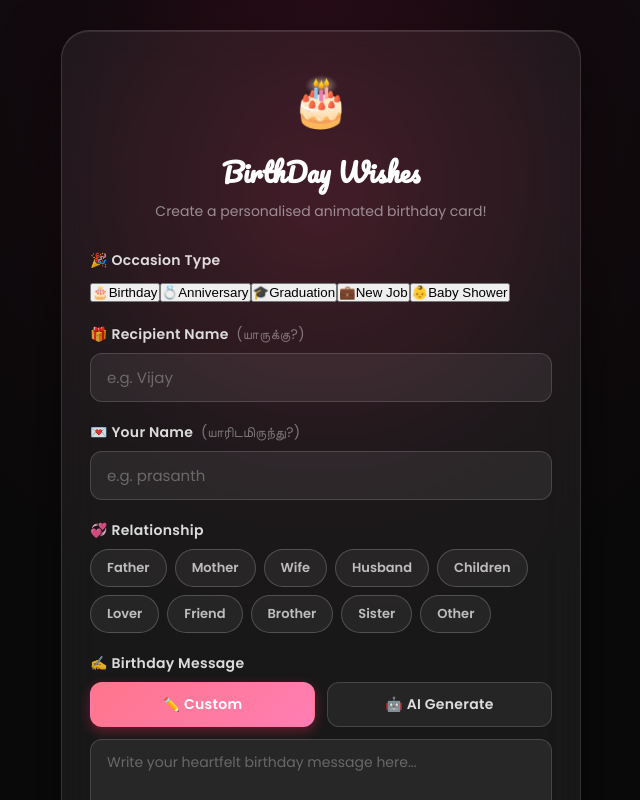
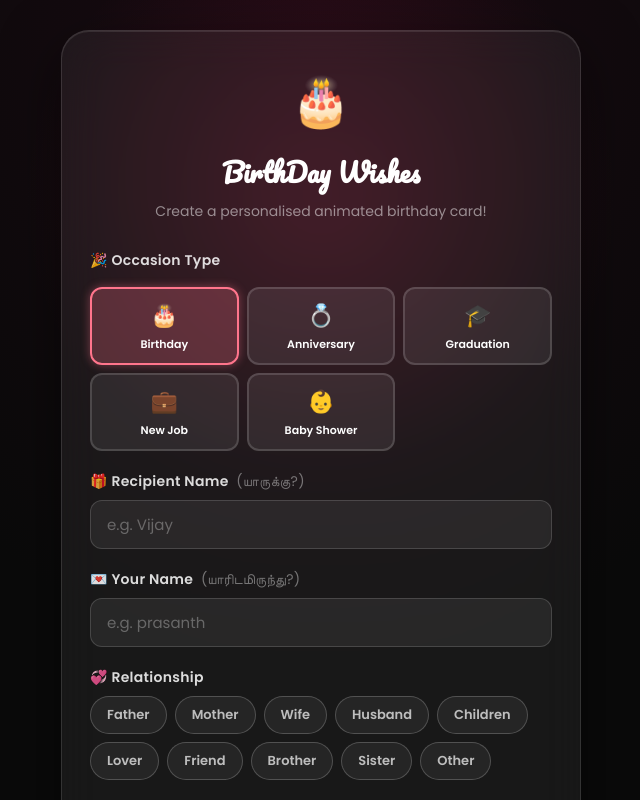
Before and after one commit to Vijayapp20/birthday-card-maker, a React (Vite) app in the folder frontend/: page / in a window 1280 px wide. Shown: the top 800 px of the page, without its empty margins (319-959 px from the left). Built offline with nearby package versions, Linux system fonts and the light colour scheme; no server answers.

Commit message:
Add occasion button styles

```diff
--- a/frontend/src/components/BirthdayForm.css
+++ b/frontend/src/components/BirthdayForm.css
@@ -290,3 +290,34 @@
 .submit-btn:active:not(:disabled) { transform: translateY(0); }
 .submit-btn:disabled { opacity: 0.7; cursor: not-allowed; }
 .spinner { display: flex; align-items: center; justify-content: center; gap: 8px; }
+
+/* Occasion selection */
+.occasion-grid {
+  display: grid;
+  grid-template-columns: repeat(3, 1fr);
+  gap: 8px;
+  margin-top: 8px;
+}
+.occasion-btn {
+  display: flex;
+  flex-direction: column;
+  align-items: center;
+  gap: 4px;
+  padding: 10px 6px;
+  background: rgba(255,255,255,0.08);
+  border: 2px solid rgba(255,255,255,0.15);
+  border-radius: 12px;
+  cursor: pointer;
+  transition: all 0.2s;
+  color: #fff;
+  font-size: 11px;
+  font-family: var(--primary-font);
+  font-weight: 600;
+}
+.occasion-emoji { font-size: 22px; }
+.occasion-btn:hover { border-color: #ff758c; background: rgba(255,117,140,0.15); }
+.occasion-btn.active {
+  border-color: #ff758c;
+  background: rgba(255,117,140,0.25);
+  box-shadow: 0 0 10px rgba(255,117,140,0.4);
+}
```
